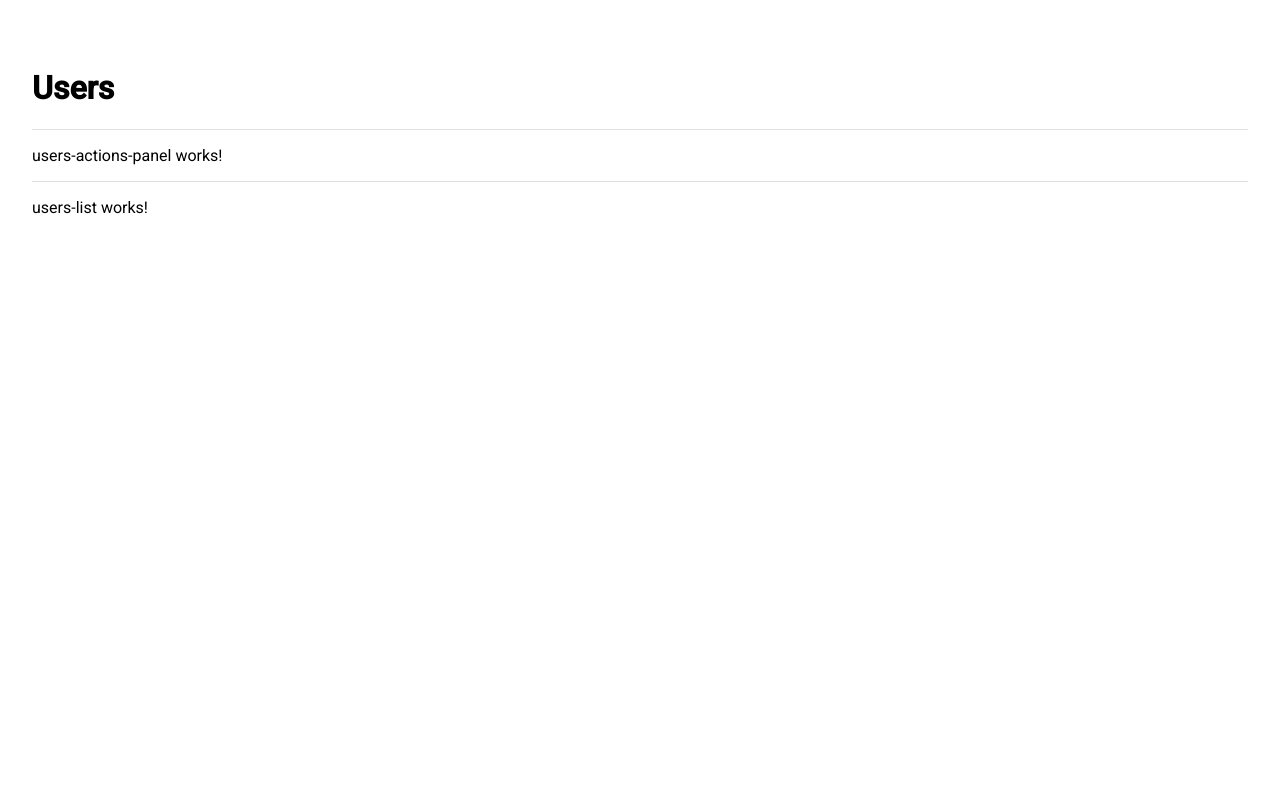
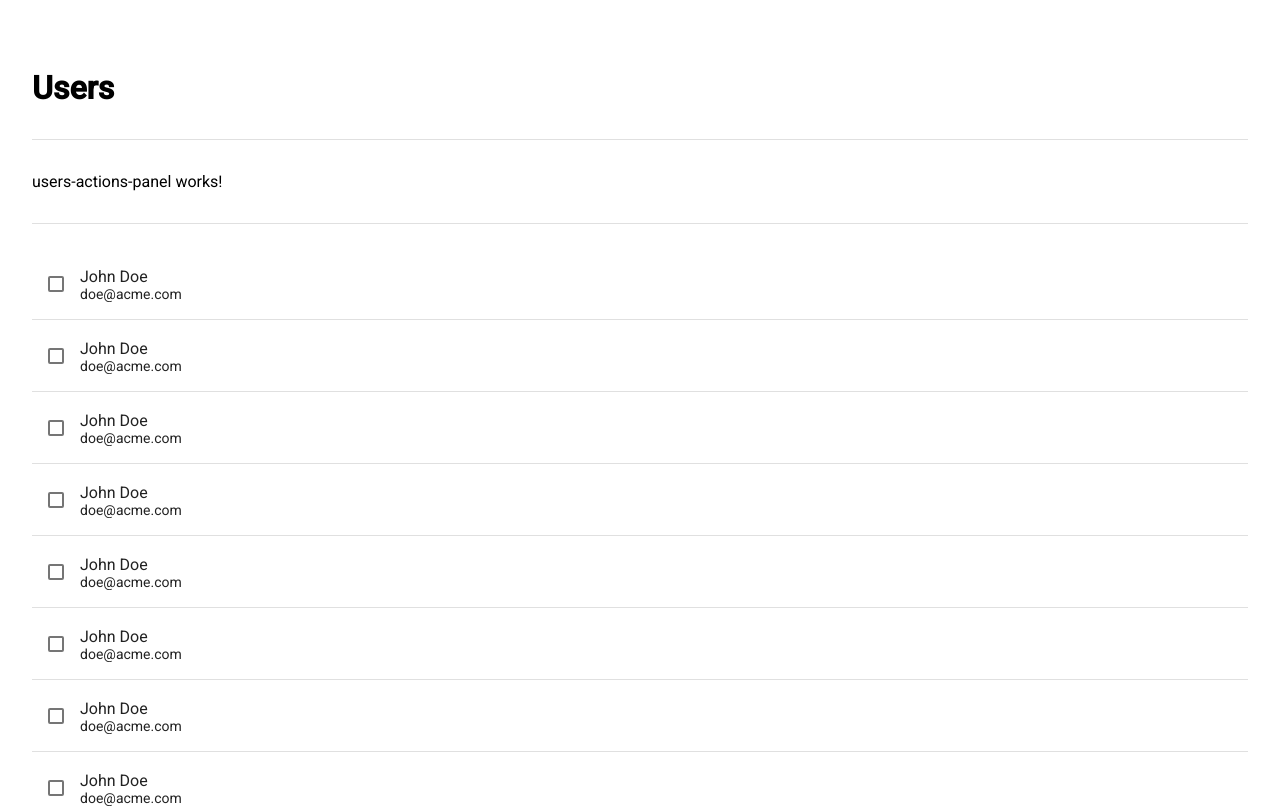
Before and after one commit to gaeshi/ng-super-clean-code, an Angular app: page / in a window 1280 px wide. Shown: the top 808 px of the page. Built offline with nearby package versions, Linux system fonts and the light colour scheme.

Commit message:
Implement users-list component

```diff
--- a/src/app/app.module.ts
+++ b/src/app/app.module.ts
@@ -1,5 +1,7 @@
 import { NgModule } from '@angular/core';
+import { FlexLayoutModule } from '@angular/flex-layout';
 import { MatDividerModule } from '@angular/material/divider';
+import { MatListModule } from '@angular/material/list';
 import { BrowserModule } from '@angular/platform-browser';
 import { BrowserAnimationsModule } from '@angular/platform-browser/animations';
 
@@ -21,7 +23,9 @@ import { UsersListComponent } from './users-container/users-list/users-list.comp
     AppRoutingModule,
     BrowserAnimationsModule,
     BrowserModule,
+    FlexLayoutModule,
     MatDividerModule,
+    MatListModule,
   ],
   providers: [],
 })
--- a/src/app/users-container/users-list/users-list.component.html
+++ b/src/app/users-container/users-list/users-list.component.html
@@ -1 +1,11 @@
-<p>users-list works!</p>
+<mat-selection-list #usersList (selectionChange)="selectionChanged()">
+  <mat-list-option
+    *ngFor="let user of users"
+    [value]="user"
+    checkboxPosition="before"
+  >
+    <h4 matLine>{{ user.name + " " + user.surname }}</h4>
+    <h5 matLine>{{ user.email }}</h5>
+    <mat-divider></mat-divider>
+  </mat-list-option>
+</mat-selection-list>
--- a/src/app/users-container/users-list/users-list.component.ts
+++ b/src/app/users-container/users-list/users-list.component.ts
@@ -1,4 +1,14 @@
-import { ChangeDetectionStrategy, Component } from '@angular/core';
+import {
+  ChangeDetectionStrategy,
+  Component,
+  EventEmitter,
+  Input,
+  Output,
+  ViewChild,
+} from '@angular/core';
+import { MatSelectionList } from '@angular/material/list';
+
+import { User } from '../../users.service';
 
 @Component({
   selector: 'app-users-list',
@@ -6,4 +16,45 @@ import { ChangeDetectionStrategy, Component } from '@angular/core';
   styleUrls: ['./users-list.component.scss'],
   changeDetection: ChangeDetectionStrategy.OnPush,
 })
-export class UsersListComponent {}
+export class UsersListComponent {
+  @Input() users: User[];
+  @Input() set selectAll(selectAll: boolean) {
+    if (!this.usersList) return;
+    if (selectAll) {
+      this.usersList.selectAll();
+      this.emitSelectedUsers.emit(this.users);
+    } else {
+      this.usersList.deselectAll();
+      this.emitSelectedUsers.emit([]);
+    }
+  }
+
+  @Output() emitSelectedUsers = new EventEmitter<User[]>();
+
+  @ViewChild('usersList') usersList!: MatSelectionList;
+
+  constructor() {
+    this.users = [
+      { name: 'John', surname: 'Doe', email: 'doe@acme.com' },
+      { name: 'John', surname: 'Doe', email: 'doe@acme.com' },
+      { name: 'John', surname: 'Doe', email: 'doe@acme.com' },
+      { name: 'John', surname: 'Doe', email: 'doe@acme.com' },
+      { name: 'John', surname: 'Doe', email: 'doe@acme.com' },
+      { name: 'John', surname: 'Doe', email: 'doe@acme.com' },
+      { name: 'John', surname: 'Doe', email: 'doe@acme.com' },
+      { name: 'John', surname: 'Doe', email: 'doe@acme.com' },
+      { name: 'John', surname: 'Doe', email: 'doe@acme.com' },
+      { name: 'John', surname: 'Doe', email: 'doe@acme.com' },
+      { name: 'John', surname: 'Doe', email: 'doe@acme.com' },
+      { name: 'John', surname: 'Doe', email: 'doe@acme.com' },
+    ];
+  }
+
+  selectionChanged() {
+    const selectedUsers = this.usersList.selectedOptions.selected.map(
+      (s) => s.value
+    );
+
+    this.emitSelectedUsers.emit(selectedUsers);
+  }
+}
```
Also changed, not shown: src/app/users-container/users-container.component.html (+17 -0 lines).
